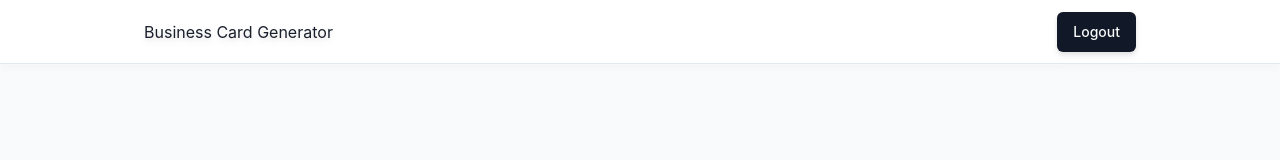
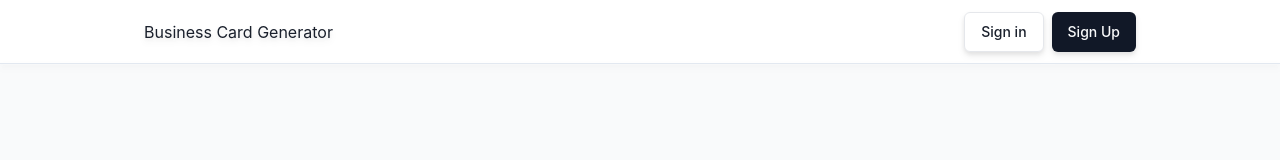
Before and after one commit to abdKelanii/business-card-generator, a Next.js app: page / in a window 1280 px wide. Shown: the top 160 px of the page. Built offline with nearby package versions, Linux system fonts and the light colour scheme.

Commit message:
Fix Header

```diff
--- a/components/layout/header.tsx
+++ b/components/layout/header.tsx
@@ -3,13 +3,15 @@ import { Button } from "@/components/ui/button";
 import { useRouter } from "next/router";
 import { auth } from "@/lib/firebase";
 import { toast } from "sonner";
-import { getAuth, signOut } from "firebase/auth";
+import { signOut } from "firebase/auth";
 import { useAuthStore } from "@/stores/authStore";
 
 const Header = () => {
   const router = useRouter();
   const isAuthPage =
-    router.asPath.startsWith("/login") || router.asPath.startsWith("/signup");
+    router.asPath.startsWith("/login") ||
+    router.asPath.startsWith("/signup") ||
+    router.asPath.startsWith("/");
   const signout = useAuthStore((state) => state.signOut);
 
   const handleLogout = async () => {
```
